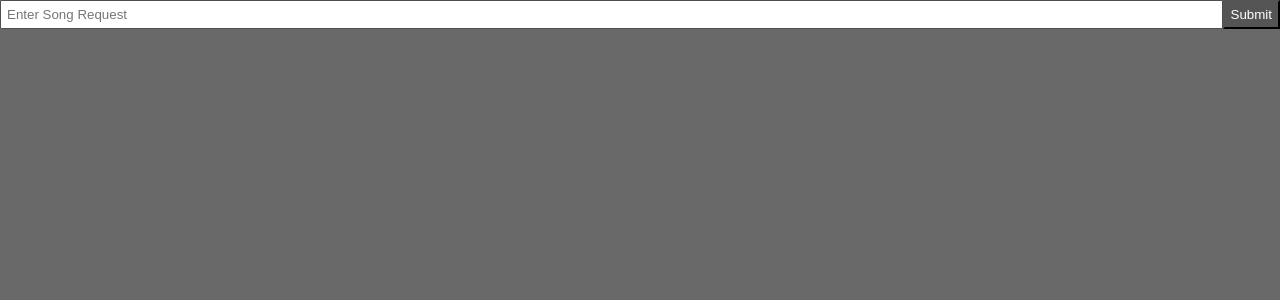
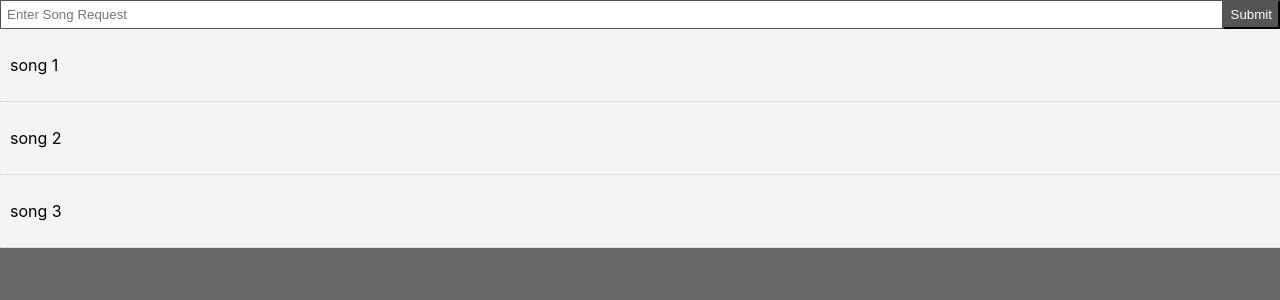
Before and after one commit to Team-Recursion/OxCord, a React (Create React App) app in the folder frontend/src/: page /room in a window 1280 px wide. Shown: the top 300 px of the page. Built offline with nearby package versions, Linux system fonts and the light colour scheme.

Commit message:
added more stuff to how basic song components and room component work

```diff
--- a/frontend/src/src/App.js
+++ b/frontend/src/src/App.js
@@ -5,7 +5,7 @@ import logo from './logo.svg';
 import './App.css';
 import CreateRoom from './components/CreateRoom';
 import JoinRoom from './components/JoinRoom';
-import Room from './components/pages/Room'
+import Room from './components/pages/Room';
 
 function App() {
   return (
--- a/frontend/src/src/components/SearchBar.js
+++ b/frontend/src/src/components/SearchBar.js
@@ -0,0 +1,49 @@
+import React, { Component } from 'react'
+
+export class SearchBar extends Component {
+    state = {
+        title: ''
+    }
+
+    onSubmit = (e) => {
+        e.preventDefault();
+        this.props.addSong(this.state.title);
+        this.setState({ title: ''})
+    }
+
+    onChange = (e) => this.setState({title: e.target.value})
+
+    render() {
+        return (
+            <div>
+                <form onSubmit={this.onSubmit} style={{display: 'flex'}}>
+                    <input
+                        type="text"
+                        name="title"
+                        style={{ flex: '10', padding: '5px' }}
+                        placeholder="Enter Song Request"
+                        value={this.state.title}
+                        onChange={this.onChange}
+                    />
+                    <input
+                        type="submit"
+                        name="title"
+                        placeholder="Search"
+                        style={buttonStyle}
+                    />
+                </form>
+            </div>
+        )
+    }
+}
+
+const buttonStyle = {
+    display: 'inline-block',
+    borderColor: '#555',
+    background: '#555',
+    color: '#fff',
+    paadding: '7px 20px',
+    cursor: 'pointer'
+}
+
+export default SearchBar
--- a/frontend/src/src/components/SongItem.js
+++ b/frontend/src/src/components/SongItem.js
@@ -0,0 +1,26 @@
+import React, { Component } from 'react'
+import PropTypes from 'prop-types';
+
+export class SongItem extends Component {
+    render() {
+        return (
+            <div style={songItemStyle}>
+                <p>{this.props.song.title}</p>
+            </div>
+        )
+    }
+}
+
+const songItemStyle = {
+    background: '#f4f4f4',
+    padding: '10px',
+    borderBottom: '1px #ccc dotted',
+    textDecoration: 'none'
+}
+
+
+SongItem.propTypes = {
+    song: PropTypes.object.isRequired
+}
+
+export default SongItem
--- /dev/null
+++ b/frontend/src/src/components/Songs.js
@@ -0,0 +1,18 @@
+import React, { Component } from 'react';
+import SongItem from './SongItem';
+import PropTypes from 'prop-types';
+
+export class Songs extends Component {
+    render() {
+        return this.props.songs.map((song) => (
+            <SongItem key={song.id} song={song}/>
+        ));
+    }
+}
+
+// PropTypes
+Songs.propTypes = {
+    songs: PropTypes.array.isRequired
+}
+
+export default Songs
--- a/frontend/src/src/components/pages/Room.js
+++ b/frontend/src/src/components/pages/Room.js
@@ -1,35 +1,34 @@
-import React, { Component } from 'react'
+import React, { Component } from 'react';
+import Songs from '../Songs';
+import SearchBar from '../SearchBar'
 
 export class Room extends Component {
+    state = {
+        songs: [
+            {
+                id: 1,
+                title: 'song 1'
+            },
+            {
+                id: 2,
+                title: 'song 2'
+            },
+            {
+                id: 3,
+                title: 'song 3'
+            }
+        ]
+    }
+
     render() {
         return (
             <div>
-            <form style={{display: 'flex'}}>
-                <input
-                    type="text"
-                    name="title"
-                    style={{ flex: '10', padding: '5px' }}
-                    placeholder="Enter Song Request"
-                />
-                <input
-                    type="submit"
-                    name="title"
-                    placeholder="Search"
-                    style={buttonStyle}
-                />
-            </form>
+                <SearchBar />
+                <Songs songs={this.state.songs}/>
             </div>
         )
     }
 }
 
-const buttonStyle = {
-    display: 'inline-block',
-    borderColor: '#555',
-    background: '#555',
-    color: '#fff',
-    paadding: '7px 20px',
-    cursor: 'pointer'
-}
 
 export default Room
```
Also changed, not shown: frontend/src/src/components/Song.js (deleted).
